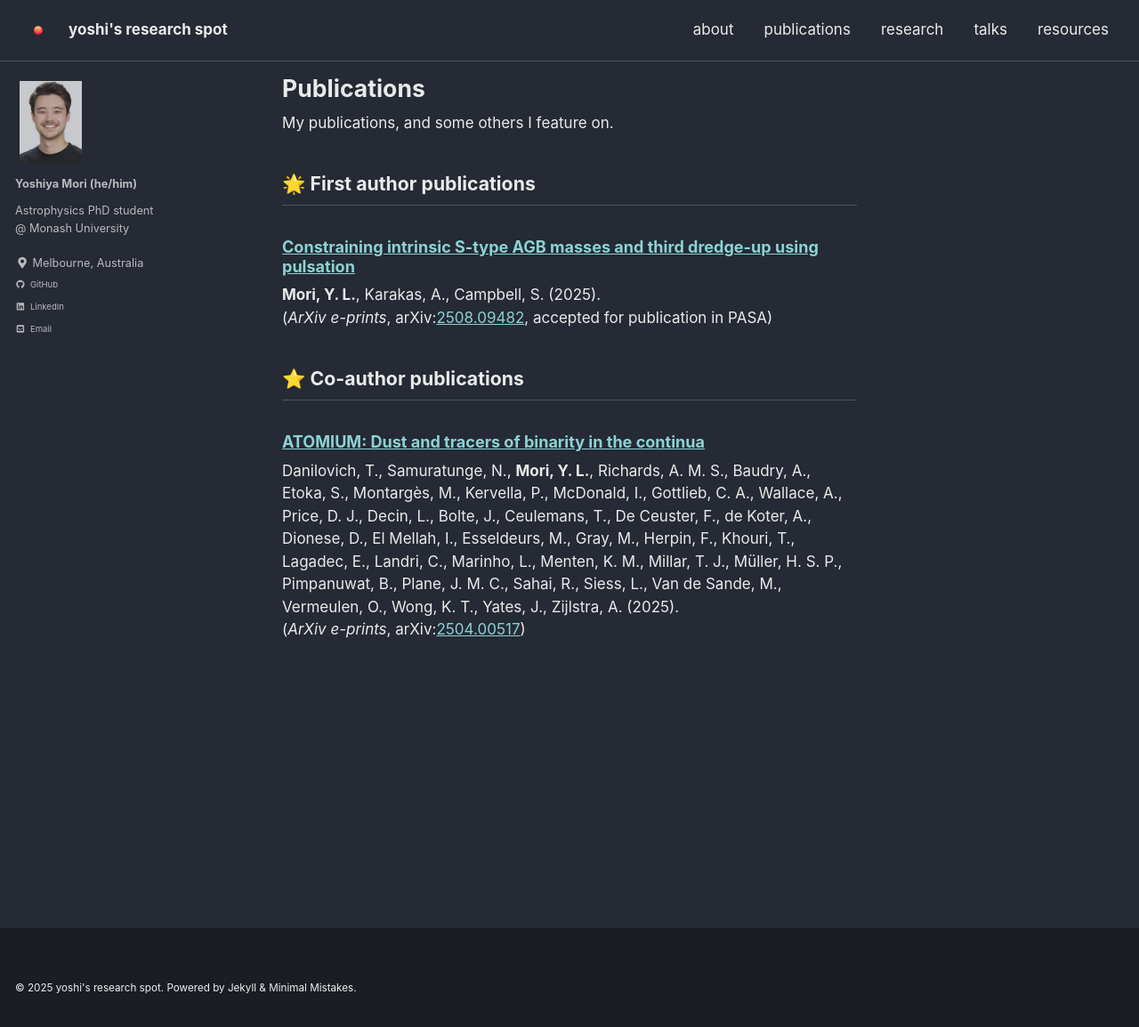
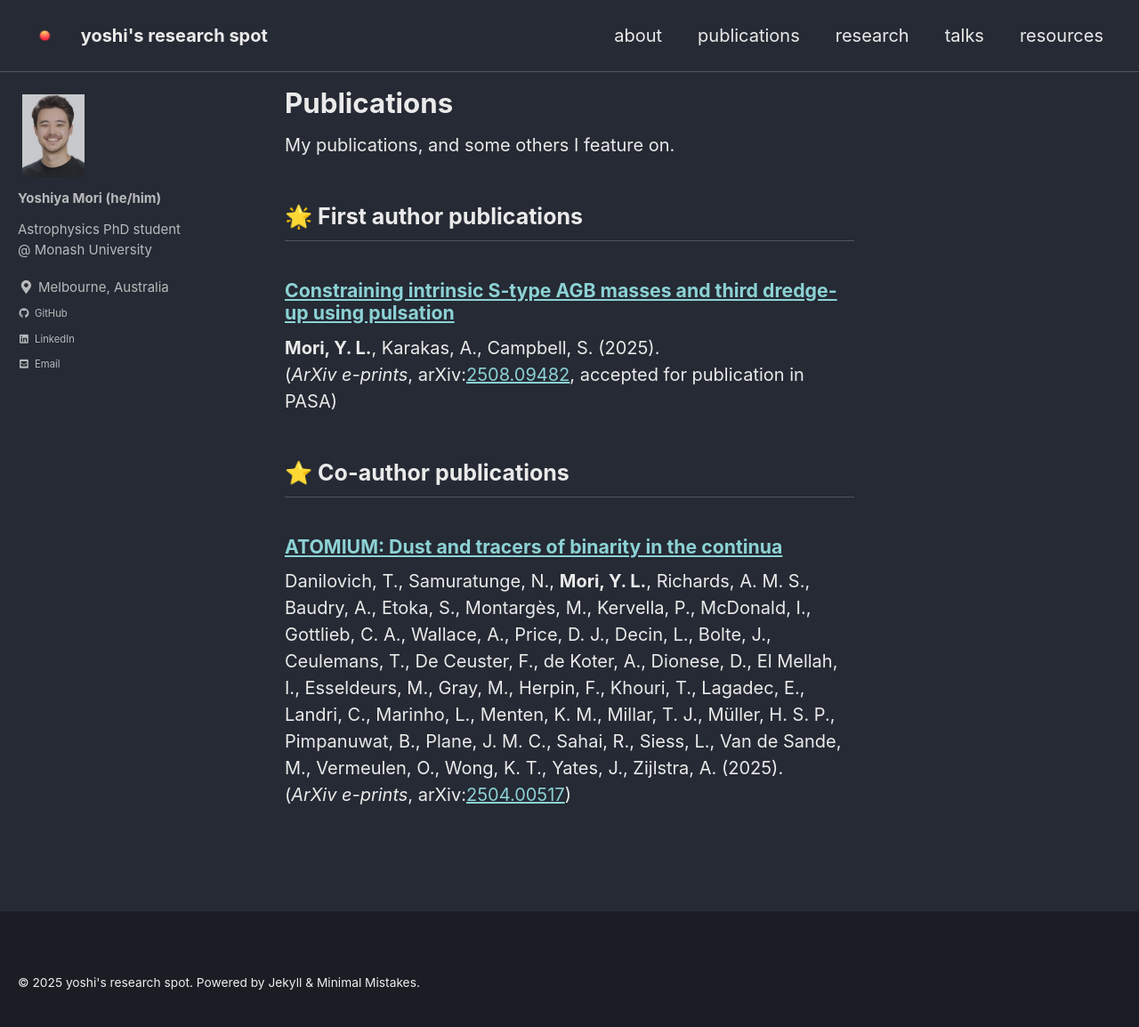
Before and after one commit to ym0ri/ym0ri.github.io, a Jekyll site: the page built from _pages/publications.md, in a window 1280 px wide and 1154 px high. Shown: the whole window at 89% size. Built offline with Jekyll 4.4.1, drawn with Linux system fonts in a browser that asks for light colours; cached includes are drawn as plain includes; emoji names are drawn with the system emoji font.

Commit message:
text change
fix font size

```diff
--- a/assets/css/main.scss
+++ b/assets/css/main.scss
@@ -9,17 +9,17 @@ search: false
 @import "minimal-mistakes"; // main partials
 
 html {
-    font-size: 12px; // change to whatever
+    font-size: 16px; // change to whatever
 
     @include breakpoint($medium) {
-      font-size: 12px; // change to whatever
+      font-size: 16px; // change to whatever
     }
 
     @include breakpoint($large) {
-      font-size: 12px; // change to whatever
+      font-size: 16px; // change to whatever
     }
 
     @include breakpoint($x-large) {
-      font-size: 17px; // change to whatever
+      font-size: 20px; // change to whatever
     }
   }
```
Also changed, not shown: _pages/publications.md (+6 -0 lines).
